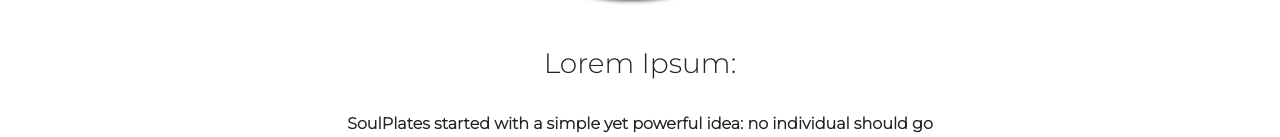
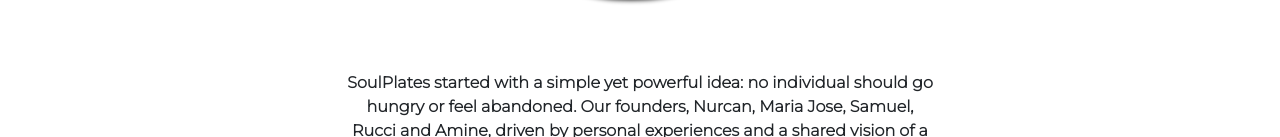
Before and after one commit to Majoissa/SoulPlatesProject, a React (Create React App) app in the folder react-app/: page /aboutus in a window 1280 px wide. Shown: the part 566-703 px from the top of the page. Built offline with nearby package versions, Linux system fonts and the light colour scheme; no server answers; a web font is replaced by a local one.

Commit message:
change and delete functions and other improvements

```diff
--- a/react-app/src/components/history/History.jsx
+++ b/react-app/src/components/history/History.jsx
@@ -29,7 +29,6 @@
         >
           <div>
             <p>
-              <h3>Lorem Ipsum:</h3>
               <br />
               SoulPlates started with a simple yet powerful idea: no individual should go hungry or feel abandoned. Our founders, Nurcan, Maria Jose, Samuel, Rucci and Amine, driven by personal experiences and a shared vision of a more caring world, began by preparing and distributing meals in Barcelona. What began as a modest effort soon resonated with the community, drawing volunteers and supporters from all walks of life.
             </p>
```
